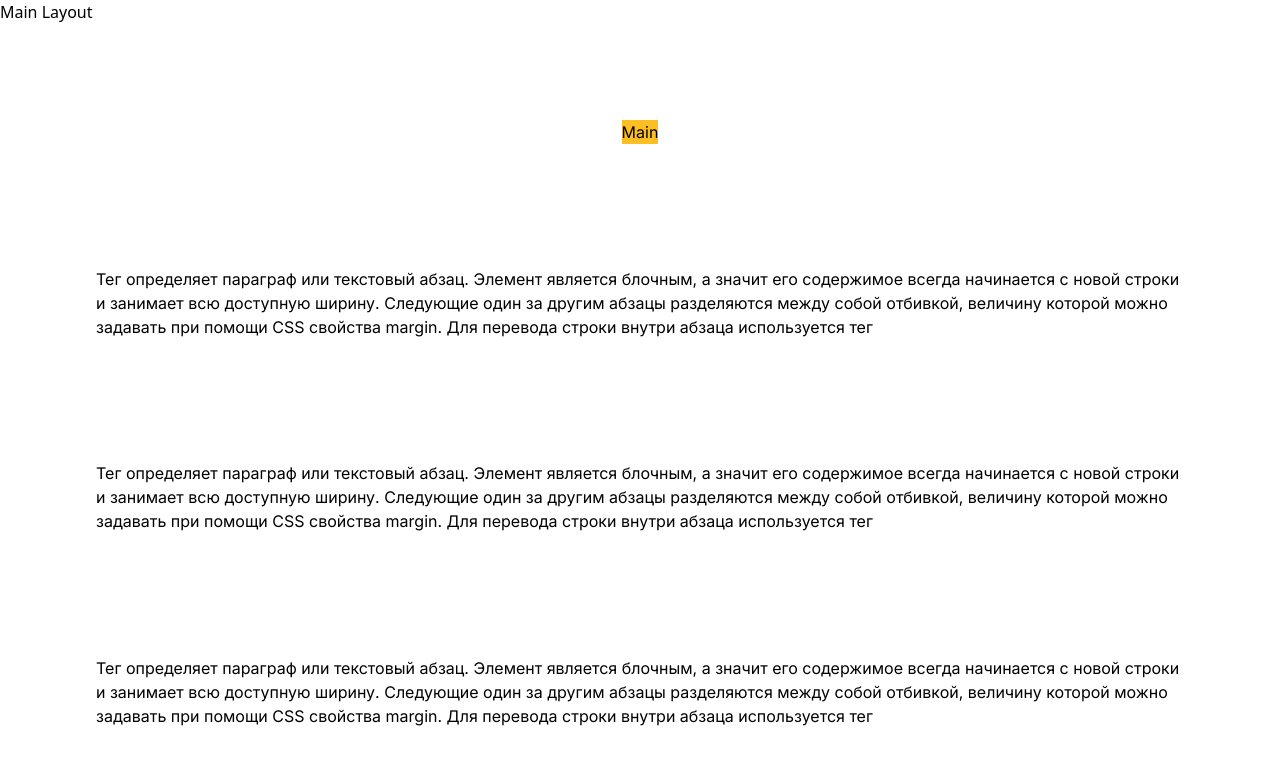
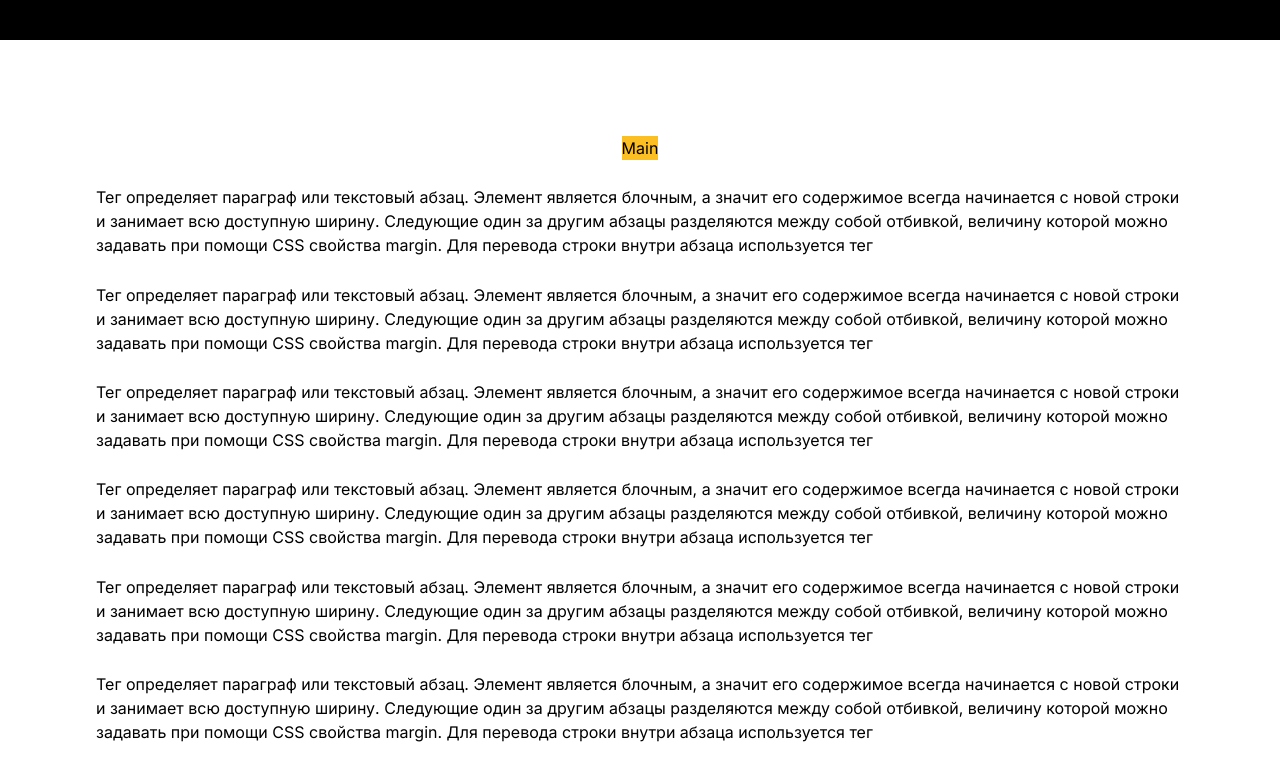
Before and after one commit to coldbloom/shop, a Next.js app: page / in a window 1280 px wide. Shown: the top 780 px of the page. Built offline with nearby package versions, Linux system fonts and the light colour scheme.

Commit message:
client like asos start

```diff
--- /dev/null
+++ b/src/components/layout/templates/footer.tsx
@@ -0,0 +1,11 @@
+import React from 'react';
+
+const Footer = () => {
+    return (
+        <div>
+
+        </div>
+    );
+};
+
+export default Footer;
--- a/src/components/layout/templates/index.tsx
+++ b/src/components/layout/templates/index.tsx
@@ -1,12 +1,13 @@
 import React from "react"
+import TestNav from './testNav'
 
 const Layout: React.FC<{
     children: React.ReactNode
 }> = ({ children }) => {
     return (
         <div>
-            <h1>Main Layout</h1>
-            {/*<Nav />*/}
+            {/*<h1>Main Layout</h1>*/}
+            <TestNav />
             <main className="relative">{children}</main>
             {/*<Footer />*/}
         </div>
--- /dev/null
+++ b/src/components/layout/templates/nav.tsx
@@ -0,0 +1,46 @@
+import React, { useState, useEffect } from 'react';
+import {classNames} from "@/utils/classNames";
+
+const Nav = () => {
+    const [hidden, setHidden] = useState(false);
+    const [prevScrollPos, setPrevScrollPos] = useState(0);
+
+    useEffect(() => {
+        const handleScroll = () => {
+            const currentScrollPos = window.scrollY;
+            console.log(currentScrollPos < 100, ' currentScrollPos < 100 ?')
+            console.log((currentScrollPos < 100 && prevScrollPos > currentScrollPos), ' - условие, высота = ', currentScrollPos)
+            if (prevScrollPos > currentScrollPos) {
+                setHidden(false); // Скролл вверх - показать навбар
+            } else {
+                if (currentScrollPos < 100)
+                    setHidden(false); // Скролл вниз - скрыть навбар
+                else setHidden(true)
+            }
+            setPrevScrollPos(currentScrollPos);
+        };
+
+        window.addEventListener('scroll', handleScroll);
+
+        return () => {
+            window.removeEventListener('scroll', handleScroll);
+        };
+    }, [prevScrollPos]);
+
+    return (
+        <>
+            { (
+                <div className={classNames(
+                    prevScrollPos < 100
+                    && 'relative',
+                    hidden && 'hidden',
+                    "bg-black w-full h-10 fixed z-20"
+                )}>
+                    {/* Ваш навбар здесь */}
+                </div>
+            )}
+        </>
+    );
+};
+
+export default Nav;
--- /dev/null
+++ b/src/components/layout/templates/testNav.tsx
@@ -0,0 +1,61 @@
+import React from 'react';
+import {classNames} from "@/utils/classNames";
+
+interface IScrollData {
+    y: number,
+    lastY: number
+}
+const TestNav = () => {
+    const [scrollData, setScrollData] = React.useState<IScrollData>({
+        y: 0,
+        lastY: 0
+    })
+
+    const [showNav, setShowNav] = React.useState(true)
+
+    React.useEffect(() => {
+        const handleScroll = () => {
+            setScrollData(prevState => {
+                return({
+                    y: window.scrollY,
+                    lastY: prevState.y
+                })
+            })
+        }
+
+        window.addEventListener('scroll', handleScroll)
+
+        return () => window.removeEventListener('scroll', handleScroll)
+    }, [])
+
+    React.useEffect(() => {
+        console.log(scrollData)
+
+        if (scrollData.y < 100) {
+            setShowNav(true)
+        } else {
+            setShowNav(false)
+        }
+
+        if (scrollData.lastY > scrollData.y) {
+            setShowNav(true)
+        } else {
+            if (scrollData.y > 100) setShowNav(false)
+        }
+    }, [scrollData])
+
+    return (
+        <>
+            <div className={classNames(
+                !showNav && 'translate-y-[-100%]',
+                // scrollData.y < 100 && 'static',
+                // scrollData.y > 100 && 'fixed',
+                'bg-black w-full h-10 sticky top-0'
+            )}>
+
+            </div>
+        </>
+    );
+};
+
+export default TestNav;
--- a/src/pages/index.tsx
+++ b/src/pages/index.tsx
@@ -6,13 +6,34 @@ const inter = Inter({ subsets: ['latin'] })
 
 export default function Home() {
   return (
-    <main
-      className={`flex min-h-screen flex-col items-center justify-between p-24 w-full ${inter.className}`}
-    >
-      <h1 className='bg-amber-400'>Main</h1>
-      <p>Тег определяет параграф или текстовый абзац. Элемент является блочным, а значит его содержимое всегда начинается с новой строки и занимает всю доступную ширину. Следующие один за другим абзацы разделяются между собой отбивкой, величину которой можно задавать при помощи CSS свойства margin. Для перевода строки внутри абзаца используется тег</p>
-      <p>Тег определяет параграф или текстовый абзац. Элемент является блочным, а значит его содержимое всегда начинается с новой строки и занимает всю доступную ширину. Следующие один за другим абзацы разделяются между собой отбивкой, величину которой можно задавать при помощи CSS свойства margin. Для перевода строки внутри абзаца используется тег</p>
-      <p>Тег определяет параграф или текстовый абзац. Элемент является блочным, а значит его содержимое всегда начинается с новой строки и занимает всю доступную ширину. Следующие один за другим абзацы разделяются между собой отбивкой, величину которой можно задавать при помощи CSS свойства margin. Для перевода строки внутри абзаца используется тег</p>
-    </main>
+      <main
+          className={`flex min-h-screen flex-col items-center justify-between p-24 w-full ${inter.className}`}
+      >
+        <h1 className='bg-amber-400'>Main</h1>
+        <p>Тег определяет параграф или текстовый абзац. Элемент является блочным, а значит его содержимое всегда
+          начинается с новой строки и занимает всю доступную ширину. Следующие один за другим абзацы разделяются между
+          собой отбивкой, величину которой можно задавать при помощи CSS свойства margin. Для перевода строки внутри
+          абзаца используется тег</p>
+        <p>Тег определяет параграф или текстовый абзац. Элемент является блочным, а значит его содержимое всегда
+          начинается с новой строки и занимает всю доступную ширину. Следующие один за другим абзацы разделяются между
+          собой отбивкой, величину которой можно задавать при помощи CSS свойства margin. Для перевода строки внутри
+          абзаца используется тег</p>
+        <p>Тег определяет параграф или текстовый абзац. Элемент является блочным, а значит его содержимое всегда
+          начинается с новой строки и занимает всю доступную ширину. Следующие один за другим абзацы разделяются между
+          собой отбивкой, величину которой можно задавать при помощи CSS свойства margin. Для перевода строки внутри
+          абзаца используется тег</p>
+        <p>Тег определяет параграф или текстовый абзац. Элемент является блочным, а значит его содержимое всегда
+          начинается с новой строки и занимает всю доступную ширину. Следующие один за другим абзацы разделяются между
+          собой отбивкой, величину которой можно задавать при помощи CSS свойства margin. Для перевода строки внутри
+          абзаца используется тег</p>
+        <p>Тег определяет параграф или текстовый абзац. Элемент является блочным, а значит его содержимое всегда
+          начинается с новой строки и занимает всю доступную ширину. Следующие один за другим абзацы разделяются между
+          собой отбивкой, величину которой можно задавать при помощи CSS свойства margin. Для перевода строки внутри
+          абзаца используется тег</p>
+        <p>Тег определяет параграф или текстовый абзац. Элемент является блочным, а значит его содержимое всегда
+          начинается с новой строки и занимает всю доступную ширину. Следующие один за другим абзацы разделяются между
+          собой отбивкой, величину которой можно задавать при помощи CSS свойства margin. Для перевода строки внутри
+          абзаца используется тег</p>
+      </main>
   )
 }
--- a/src/styles/globals.css
+++ b/src/styles/globals.css
@@ -40,3 +40,21 @@ textarea:focus-visible {
     border-top-right-radius: 8px;
     border-bottom-right-radius: 8px;
 }
+
+.headroom {
+    height: 50px;
+    background-color: black;
+    width: 100%;
+}
+
+.headroom-pinned {
+    position: fixed;
+    top: 0!important;
+}
+
+.headroom-scrolled {
+    left: 0;
+    position: fixed;
+    right: 0;
+    top: -112px;
+}
```
